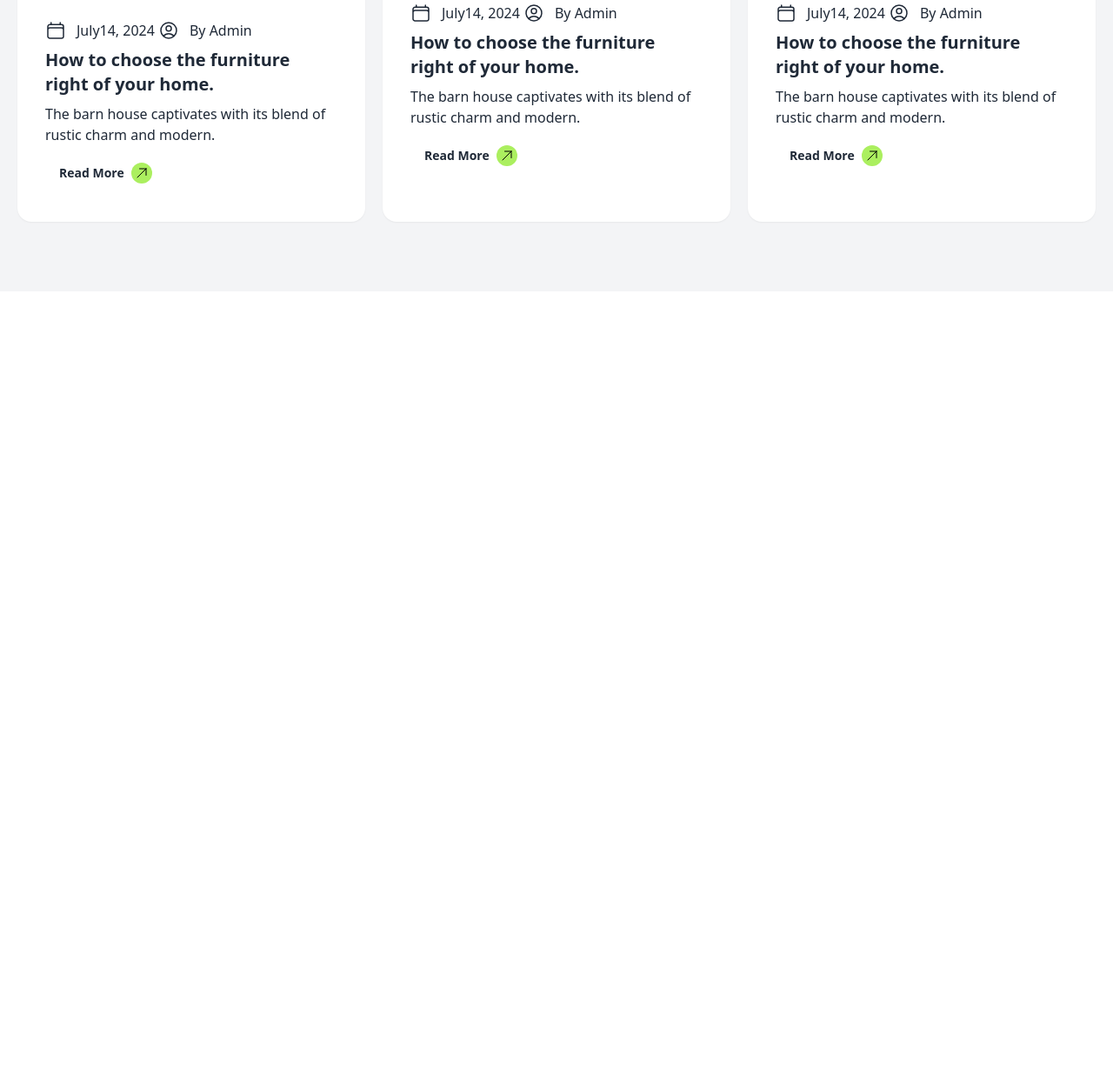
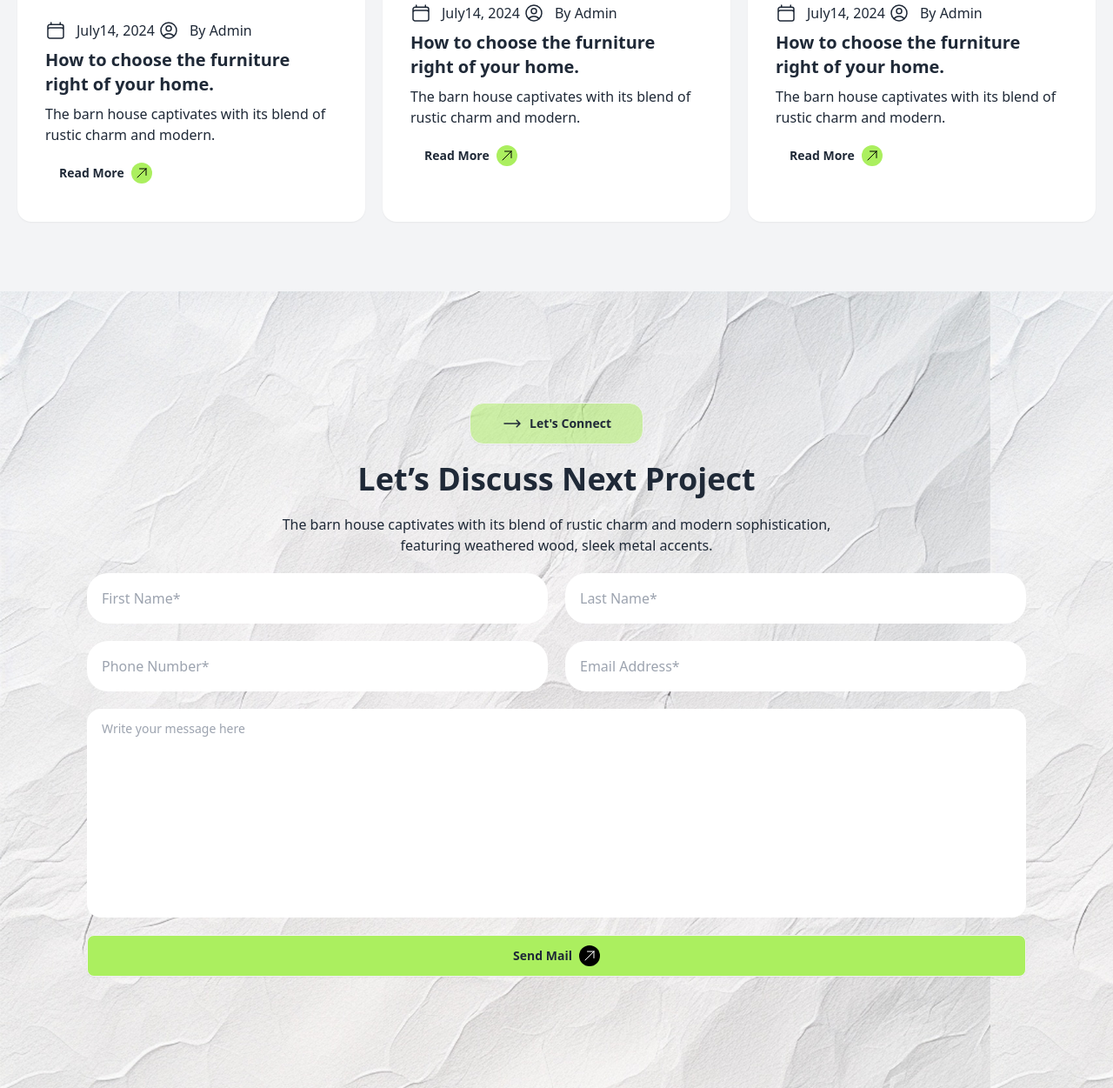
Before and after one commit to shekhmohibur/rinterio, a plain HTML site: page index.html in a window 1280 px wide. Shown: the part 4005-5256 px from the top of the page at 87% size. Before the commit the page ends 4340 px from the top, so only its background shows below. Drawn offline with nearby package versions, Linux system fonts and the light colour scheme.

Commit message:
complete discus section

```diff
--- a/index.html
+++ b/index.html
@@ -541,7 +541,42 @@
         </div>
        </div>
      </section>
+
+     <!-- discussion section here -->
+   <section class="bg-[url(assets/images/bg.jpg)]">
+    <div class="md:container px-5 mx-auto py-32">
+
+      <!-- text content -->
+      <div class="flex items-center flex-col text-center gap-5">
+        <button class="btn bg-btn-color-50 rounded-2xl px-9">
+          <svg xmlns="http://www.w3.org/2000/svg" fill="none" viewBox="0 0 24 24" stroke-width="1.5" stroke="currentColor" class="size-6">
+            <path stroke-linecap="round" stroke-linejoin="round" d="M17.25 8.25 21 12m0 0-3.75 3.75M21 12H3" />
+          </svg>
+          Let's Connect</button>
+        <h2 class="text-2xl md:text-3xl lg:text-4xl font-bold">Let’s Discuss Next Project</h2>
+        <p class="max-w-2xl">The barn house captivates with its blend of rustic charm and  modern sophistication, featuring weathered wood, sleek metal accents.</p>
+      </div>
+
+      <!-- form content -->
+       <form class="grid grid-cols-1 md:grid-cols-2 gap-5 pt-5 px-20">
+        <input type="text" placeholder="First Name*" class="input rounded-3xl py-7" required/>
+        <input type="text" placeholder="Last Name*" class="input rounded-3xl py-7" required/>
+        <input type="text" placeholder="Phone Number*" class="input rounded-3xl py-7" required/>
+        <input type="text" placeholder="Email Address*" class="input rounded-3xl py-7" required/>
+        <textarea class="textarea resize-none md:col-span-2 min-h-60 rounded-2xl" placeholder="Write your message here"></textarea>
+        <button class="btn bg-btn-color font-bold md:col-span-2">Send Mail
+          <span class="bg-black rounded-full text-white p-1 block">
+            <svg xmlns="http://www.w3.org/2000/svg" fill="none" viewBox="0 0 24 24" stroke-width="1.5"
+              stroke="currentColor" class="size-4">
+              <path stroke-linecap="round" stroke-linejoin="round" d="m4.5 19.5 15-15m0 0H8.25m11.25 0v11.25" />
+            </svg>
+          </span>
+        </button>
+       </form>
+    </div>
+   </section>
   </main>
+
 
   <!-- Footer section -->
   <footer>
```
